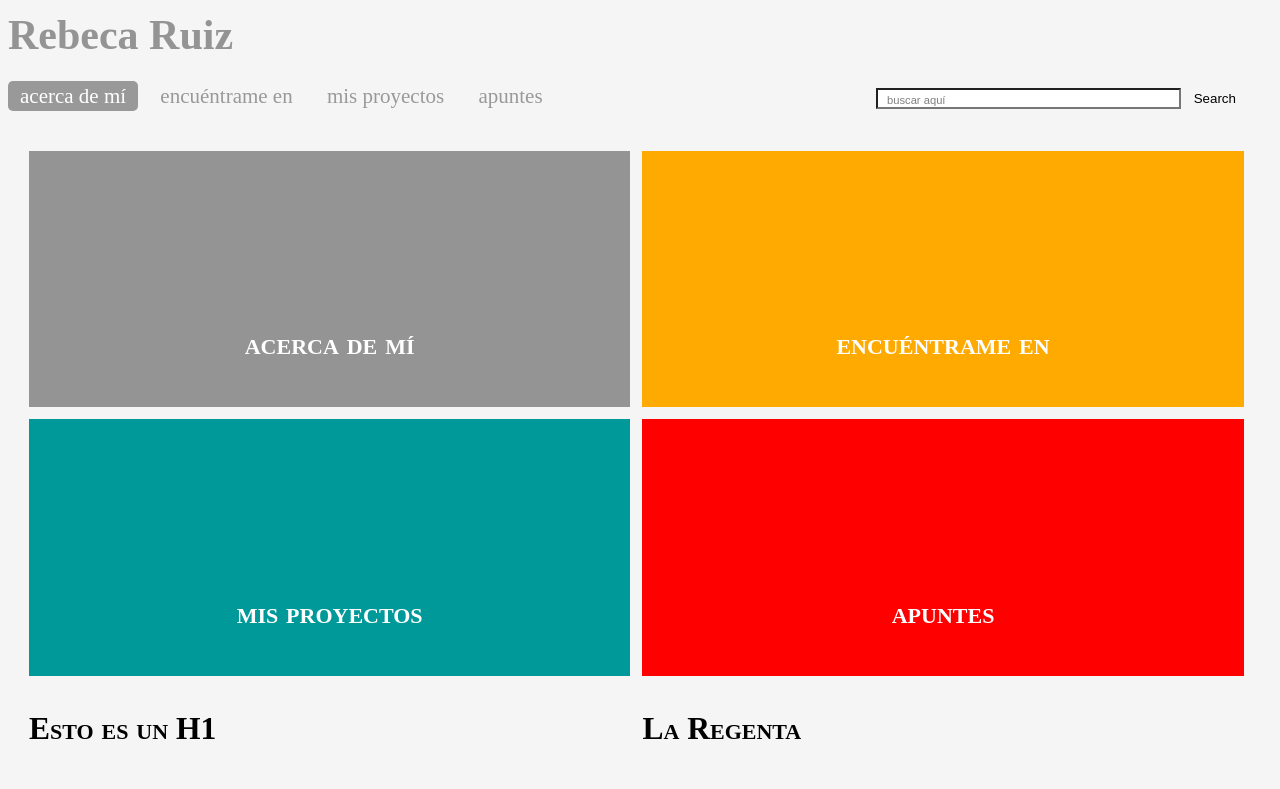
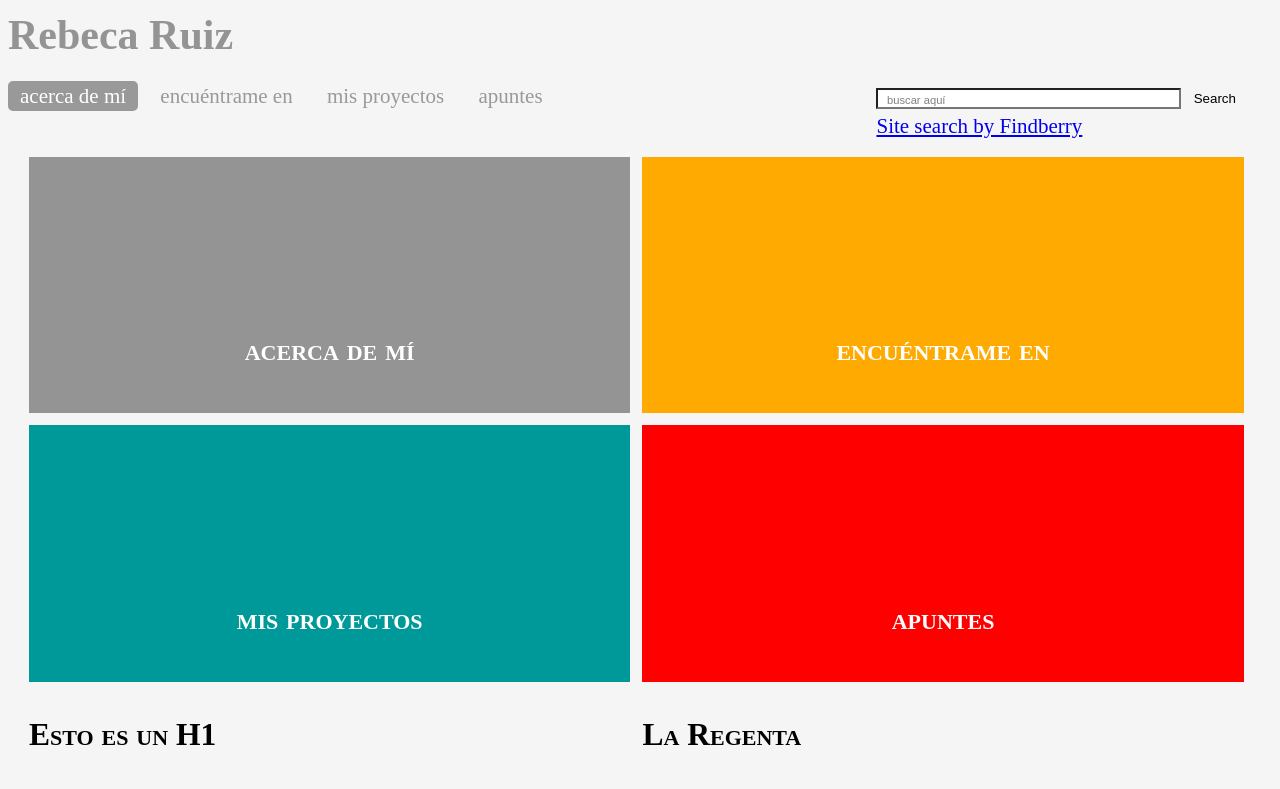
Before and after one commit to rebecaruiz/rebecaruiz.github.io, a plain HTML site: page index.html in a window 1280 px wide. Shown: the top 789 px of the page. Drawn offline with Linux system fonts and the light colour scheme.

Commit message:
Update index.html

```diff
--- a/index.html
+++ b/index.html
@@ -505,10 +505,11 @@ input#sr_searchbutton {
 	</header>
 	<div class="busquedaresponsive">
 		<form action="//www.findberry.com/search/" method="get" id="sr_newpage">
-      			<input type="hidden" name="wid" value="4100" />
-      			<input id="sr_searchbox" type="text" name="query" value="" size="35" />
-      			<input id="sr_searchbutton" type="submit" value="Search" /><br />
-    	</form>
+  			<input type="hidden" name="wid" value="4100" />
+  			<input id="sr_searchbox" type="text" name="query" value="" size="35" />
+  			<input id="sr_searchbutton" type="submit" value="Search" /><br />
+  			<a href="http://www.findberry.com" target="_blank" style="line-height: 1.7">Site search by Findberry</a>
+  		</form>
 	</div>
   	<!-- prueba menú responsive -->
     <nav class="nav">
```
